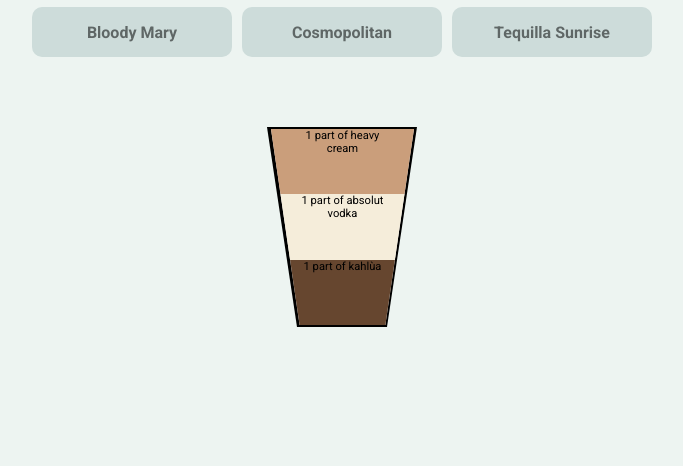
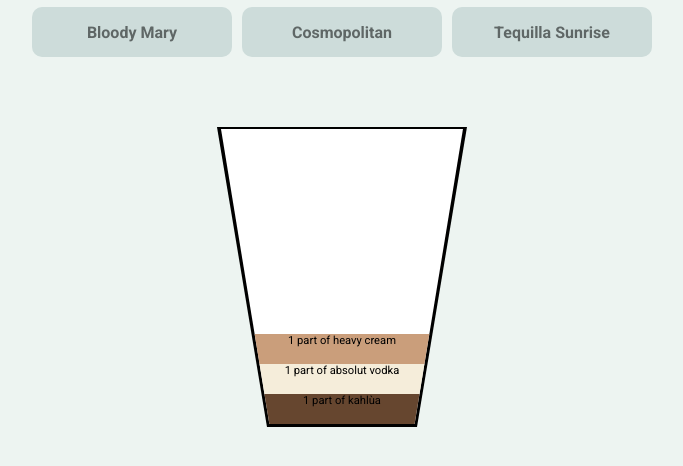
Before and after one commit to Zophirel/cocktail_app, a plain HTML site: page index.html in a window 1280 px wide. Both pictures are taken after a click on the element "White Russian". Shown: the part 442-908 px from the top of the page, without its empty margins (298-981 px from the left). Before the commit the page ends 847 px from the top, so only its background shows below. Drawn offline with Linux system fonts and the light colour scheme.

Commit message:
added animation to the glass ingredients when clicking on a recipe

```diff
--- a/css/style.css
+++ b/css/style.css
@@ -40,8 +40,8 @@ main {
 #glass {
     display: grid;
     grid-area: glass;
-    width: 150px;
-    height: 200px;
+    width: 250px;
+    height: 300px;
     box-sizing: border-box;
     clip-path: polygon(0 0, 100% 0, 80% 100%, 20% 100%);
     background-color: black;
@@ -67,7 +67,9 @@ main {
 
 #ingredient{
     width: 100%;
+    height: 0px;
     transition: height 0.5s;
+    transition-delay: 0.5s;
 }
 
 #ingredient > p{
@@ -85,8 +87,8 @@ main {
 }
 
 #clip-path-border{
-    height: 196px;
-    width: 143px;
+    height: 295px;
+    width: 242px;
     margin-top: 2px;
     margin-left: 4px;
     clip-path: polygon(0 0, 100% 0, 80% 100%, 20% 100%);
@@ -95,7 +97,7 @@ main {
 
 
 @media screen and (width < 431px) {
-        .cocktail{
-            width:140px;
-        }
+    .cocktail{
+        width:140px;
+    }
 }
--- a/script/script.js
+++ b/script/script.js
@@ -4,16 +4,18 @@ putIngredientsInGlass = (ingredients) => {
     console.log(ingredientsElements);
 
     ingredientsElements.innerHTML = "";
+
+    let delay = 0.5;
     ingredients.forEach(ingredient => {
         let ingredientElement = document.createElement("div");
         ingredientElement.id = "ingredient";
-
+        ingredientElement.innerHTML = `<p>${ingredient.part} part of ${ingredient.name}</p>`;
+        ingredientElement.style.backgroundColor = ingredient.color;
         ingredientsElements.append(ingredientElement);
-
-        ingredientElement.style.height = `${100 * ingredient.part}px`;
-        ingredientElement.style.backgroundColor = ingredient.color;
-        ingredientElement.innerHTML = `<p>${ingredient.part} part of ${ingredient.name}</p>`;
-
+        ingredientElement.offsetHeight;
+        ingredientElement.style.height = 30 * ingredient.part > 15 ? `${30 * ingredient.part}px` : "15px";
+        ingredientElement.style.transitionDelay = delay + "s";
+        delay += 0.5;
     });
 
 }
```
